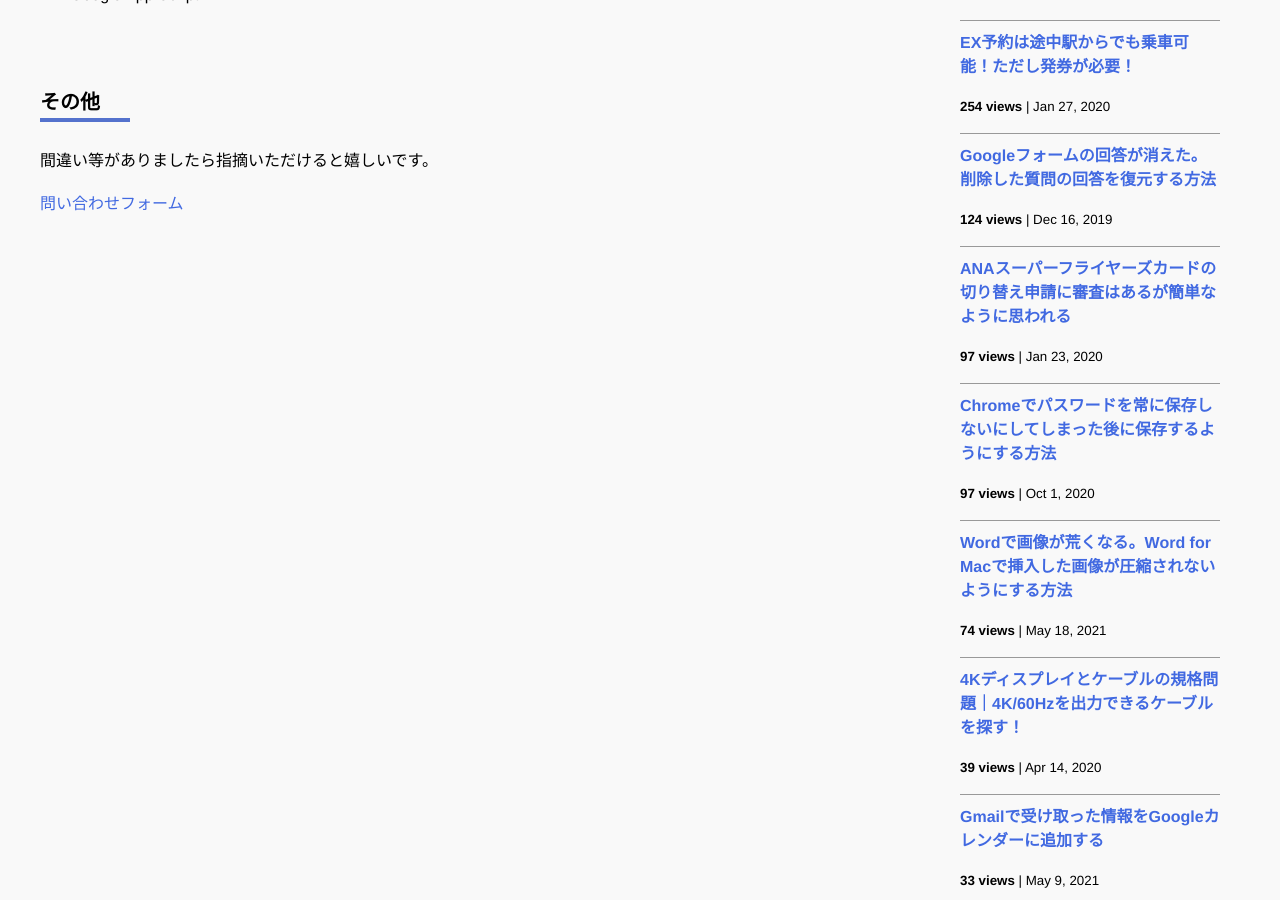
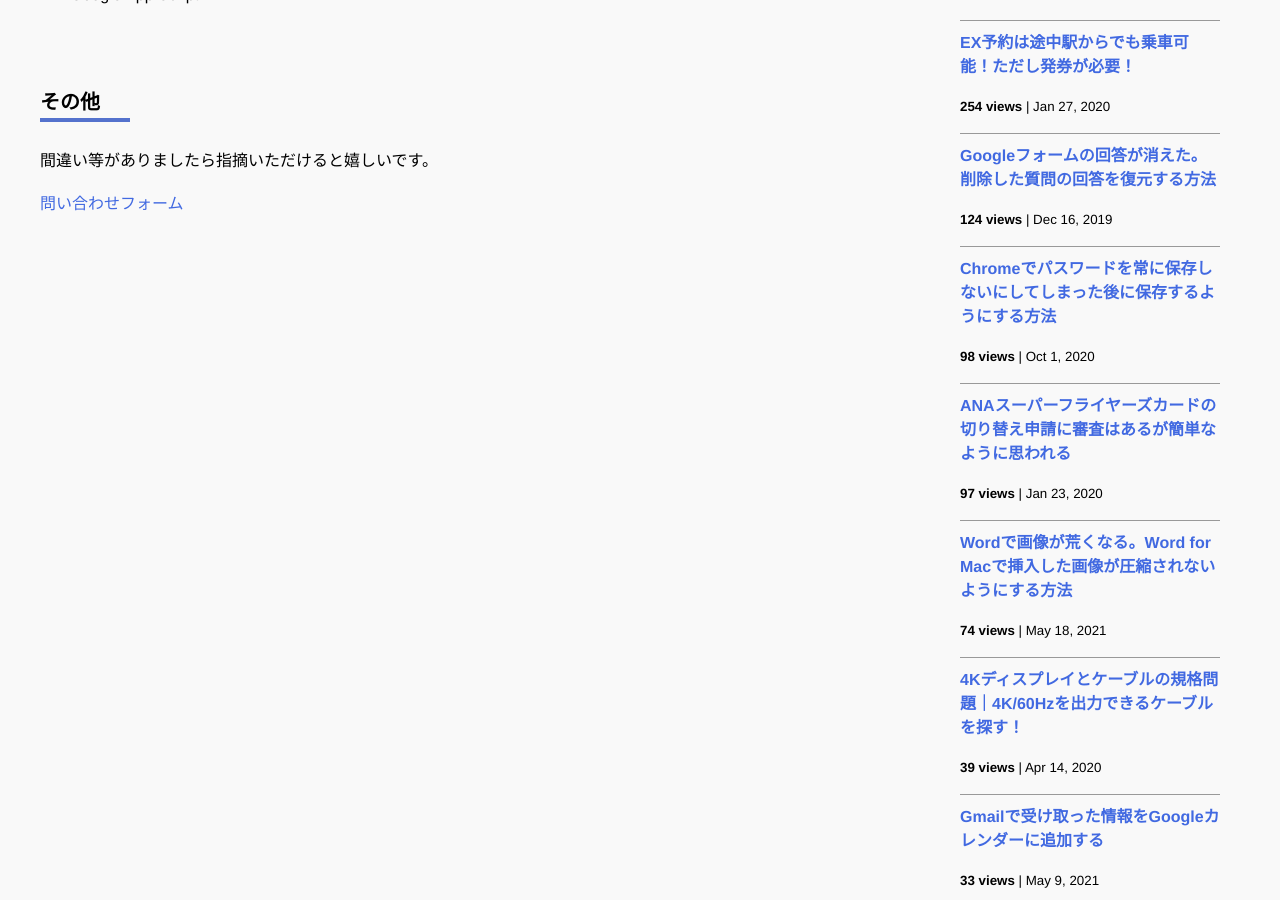
Before and after one commit to iwanaminami/shoyaiwaname, a Jekyll site: the page built from about.markdown, in a window 1280 px wide and 900 px high, scrolled down 854 px. Built offline with Jekyll 4.4.1, drawn with Linux system fonts in a browser that asks for light colours; nearby versions of some CDN libraries; comment, search, counter and statistics services are not loaded.

Commit message:
chore(ga): update _data/popularposts.yml 20251101-0252

```diff
--- a/_data/popularposts.yml
+++ b/_data/popularposts.yml
@@ -3,10 +3,10 @@ side:
     url: "/2020/01/27/ex-rideontheway.html"
   - view: 124
     url: "/2019/12/16/restore-googleform.html"
+  - view: 98
+    url: "/2020/10/01/googlepassword.html"
   - view: 97
     url: "/2020/01/23/sfc-judge.html"
-  - view: 97
-    url: "/2020/10/01/googlepassword.html"
   - view: 74
     url: "/2021/05/18/image-compression-word.html"
   - view: 39
```
